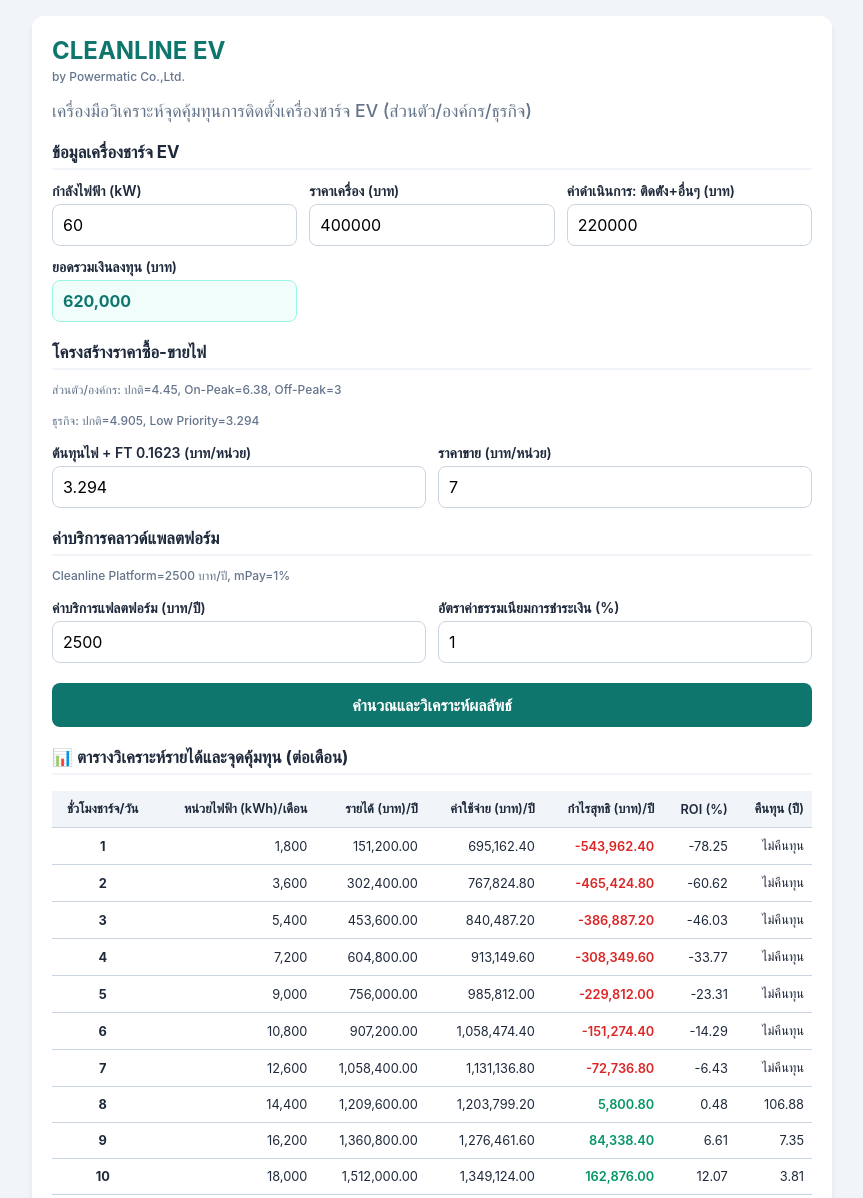
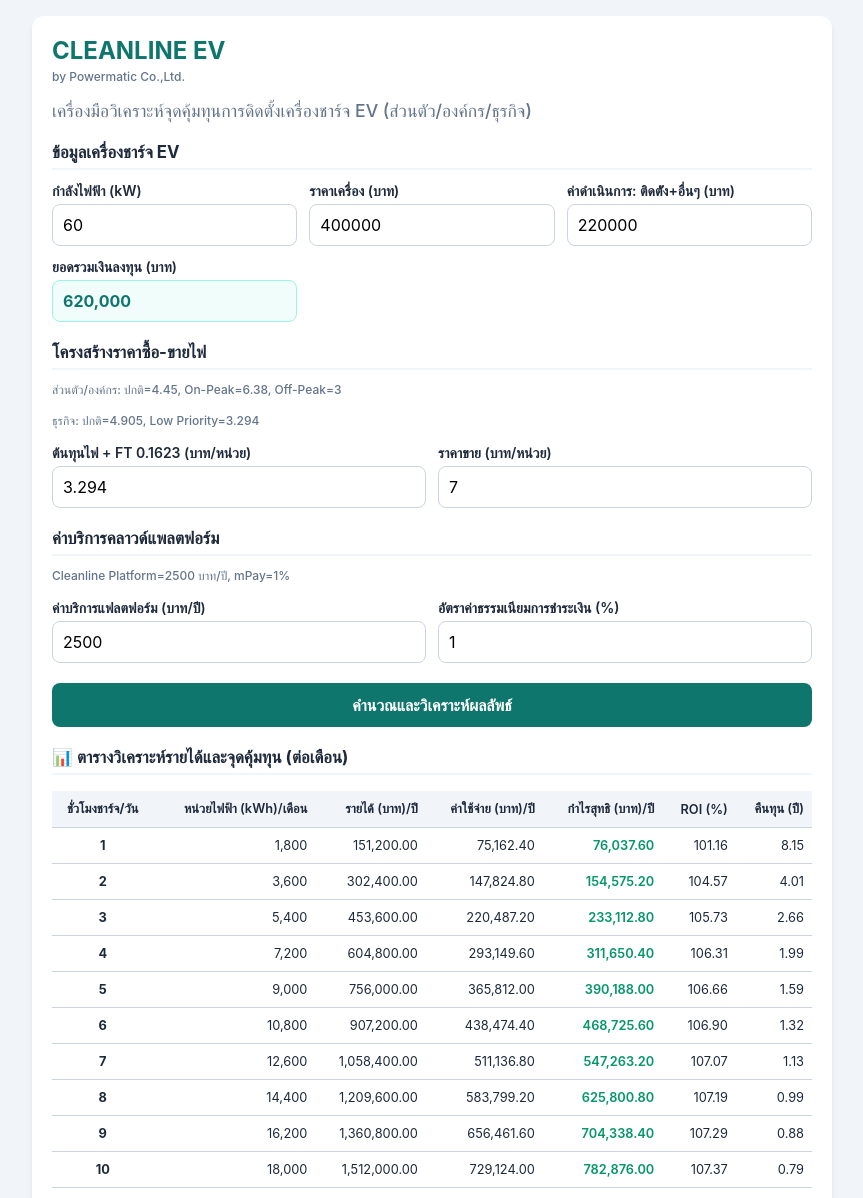
Before and after one commit to SitinantW/ev-roi-calculator, a plain HTML site: page index.html in a window 1280 px wide. Shown: the top 1198 px of the page, without its empty margins (208-1071 px from the left). Drawn offline with Linux system fonts and the light colour scheme.

Commit message:
Update index.html

```diff
--- a/index.html
+++ b/index.html
@@ -142,7 +142,7 @@
       for (let hrs = 1; hrs <= 12; hrs++) {
         const units = power * hrs * 30;
         const revenue = (units * sellPrice) * 12;
-        const totalAllCost = ((units * elecCost) * 12) + totalInvest + platformFee + (revenue * mpayRate);
+        const totalAllCost = ((units * elecCost) * 12)+ platformFee + (revenue * mpayRate);
         const netProfit = revenue - totalAllCost;
         const roi = (netProfit / totalAllCost) * 100;
         const paybackYears = netProfit > 0 ? totalInvest / netProfit : null;
```
